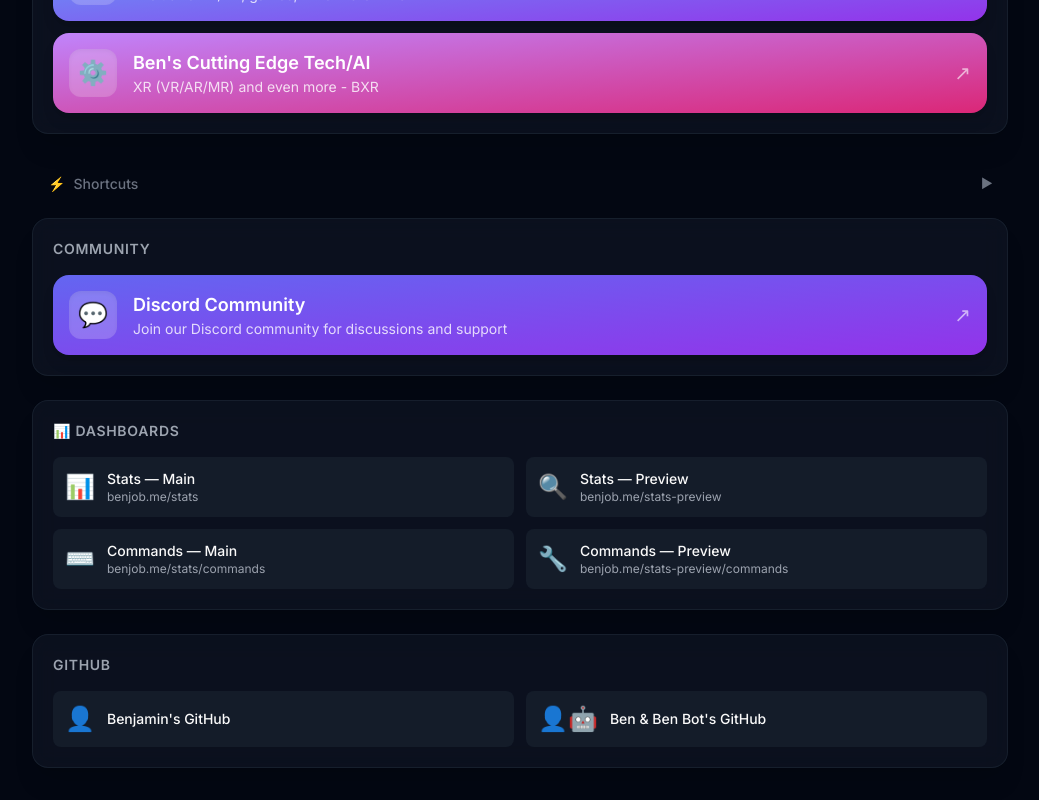
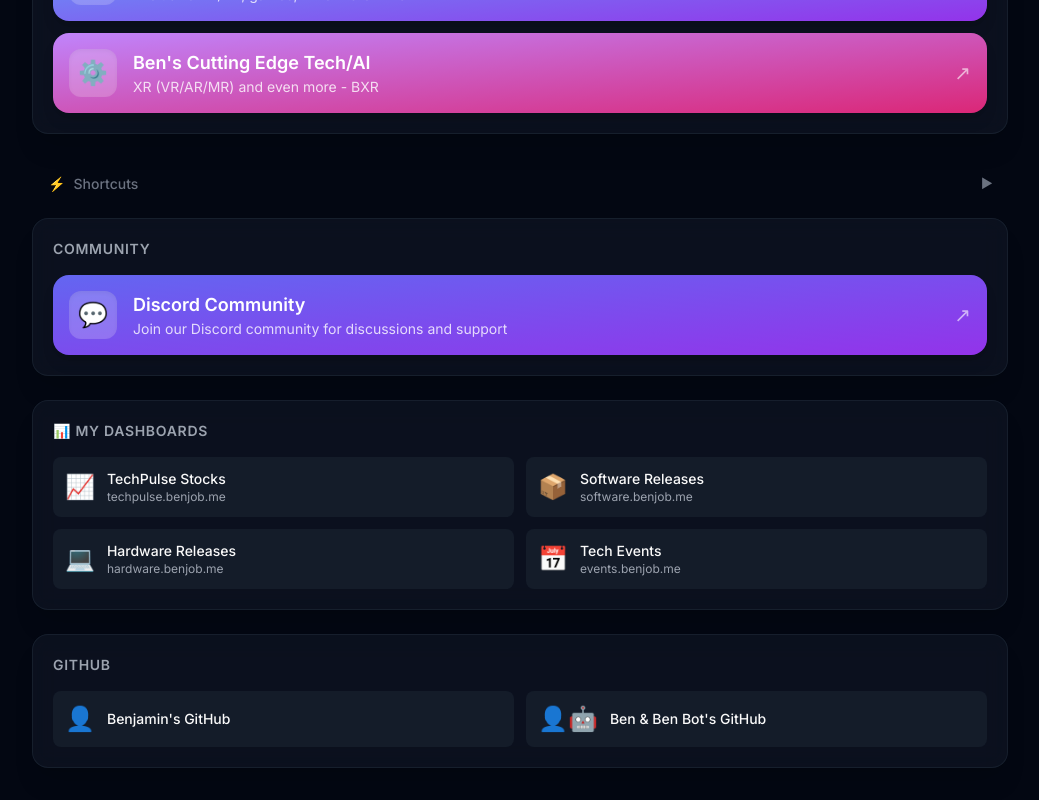
Before and after one commit to benjaminjob1/bens-hub-dashboard, a Next.js app: page / in a window 1280 px wide. Shown: the part 1073-1873 px from the top of the page, without its empty margins (120-1159 px from the left). Built offline with nearby package versions, Linux system fonts and the light colour scheme.

Commit message:
fix: replace stats links with Ben's actual dashboards (stocks, software, hardware, events)

```diff
--- a/src/app/page.tsx
+++ b/src/app/page.tsx
@@ -433,34 +433,34 @@
       </GlassCard>
 
       {/* Dashboards */}
-      <GlassCard title="📊 Dashboards">
+      <GlassCard title="📊 My Dashboards">
         <div className="grid grid-cols-1 sm:grid-cols-2 gap-3">
-          <a href="https://benjob.me/stats" target="_blank" rel="noopener noreferrer" className="flex items-center gap-3 p-3 rounded-lg bg-gray-800/50 hover:bg-gray-700/50 transition-colors">
-            <span className="text-2xl">📊</span>
+          <a href="https://techpulse.benjob.me" target="_blank" rel="noopener noreferrer" className="flex items-center gap-3 p-3 rounded-lg bg-gray-800/50 hover:bg-gray-700/50 transition-colors">
+            <span className="text-2xl">📈</span>
             <div>
-              <div className="text-sm font-medium">Stats — Main</div>
-              <div className="text-xs text-gray-400">benjob.me/stats</div>
+              <div className="text-sm font-medium">TechPulse Stocks</div>
+              <div className="text-xs text-gray-400">techpulse.benjob.me</div>
             </div>
           </a>
-          <a href="https://benjob.me/stats-preview" target="_blank" rel="noopener noreferrer" className="flex items-center gap-3 p-3 rounded-lg bg-gray-800/50 hover:bg-gray-700/50 transition-colors">
-            <span className="text-2xl">🔍</span>
+          <a href="https://software.benjob.me" target="_blank" rel="noopener noreferrer" className="flex items-center gap-3 p-3 rounded-lg bg-gray-800/50 hover:bg-gray-700/50 transition-colors">
+            <span className="text-2xl">📦</span>
             <div>
-              <div className="text-sm font-medium">Stats — Preview</div>
-              <div className="text-xs text-gray-400">benjob.me/stats-preview</div>
+              <div className="text-sm font-medium">Software Releases</div>
+              <div className="text-xs text-gray-400">software.benjob.me</div>
             </div>
           </a>
-          <a href="https://benjob.me/stats/commands" target="_blank" rel="noopener noreferrer" className="flex items-center gap-3 p-3 rounded-lg bg-gray-800/50 hover:bg-gray-700/50 transition-colors">
-            <span className="text-2xl">⌨️</span>
+          <a href="https://hardware.benjob.me" target="_blank" rel="noopener noreferrer" className="flex items-center gap-3 p-3 rounded-lg bg-gray-800/50 hover:bg-gray-700/50 transition-colors">
+            <span className="text-2xl">💻</span>
             <div>
-              <div className="text-sm font-medium">Commands — Main</div>
-              <div className="text-xs text-gray-400">benjob.me/stats/commands</div>
+              <div className="text-sm font-medium">Hardware Releases</div>
+              <div className="text-xs text-gray-400">hardware.benjob.me</div>
             </div>
           </a>
-          <a href="https://benjob.me/stats-preview/commands" target="_blank" rel="noopener noreferrer" className="flex items-center gap-3 p-3 rounded-lg bg-gray-800/50 hover:bg-gray-700/50 transition-colors">
-            <span className="text-2xl">🔧</span>
+          <a href="https://events.benjob.me" target="_blank" rel="noopener noreferrer" className="flex items-center gap-3 p-3 rounded-lg bg-gray-800/50 hover:bg-gray-700/50 transition-colors">
+            <span className="text-2xl">📅</span>
             <div>
-              <div className="text-sm font-medium">Commands — Preview</div>
-              <div className="text-xs text-gray-400">benjob.me/stats-preview/commands</div>
+              <div className="text-sm font-medium">Tech Events</div>
+              <div className="text-xs text-gray-400">events.benjob.me</div>
             </div>
           </a>
         </div>
```
